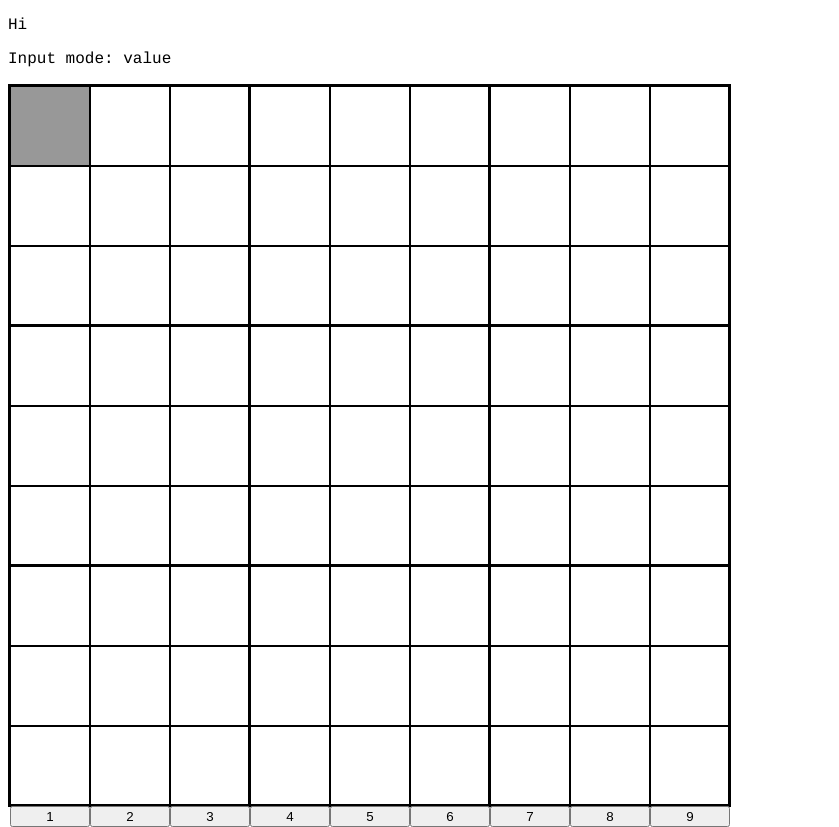
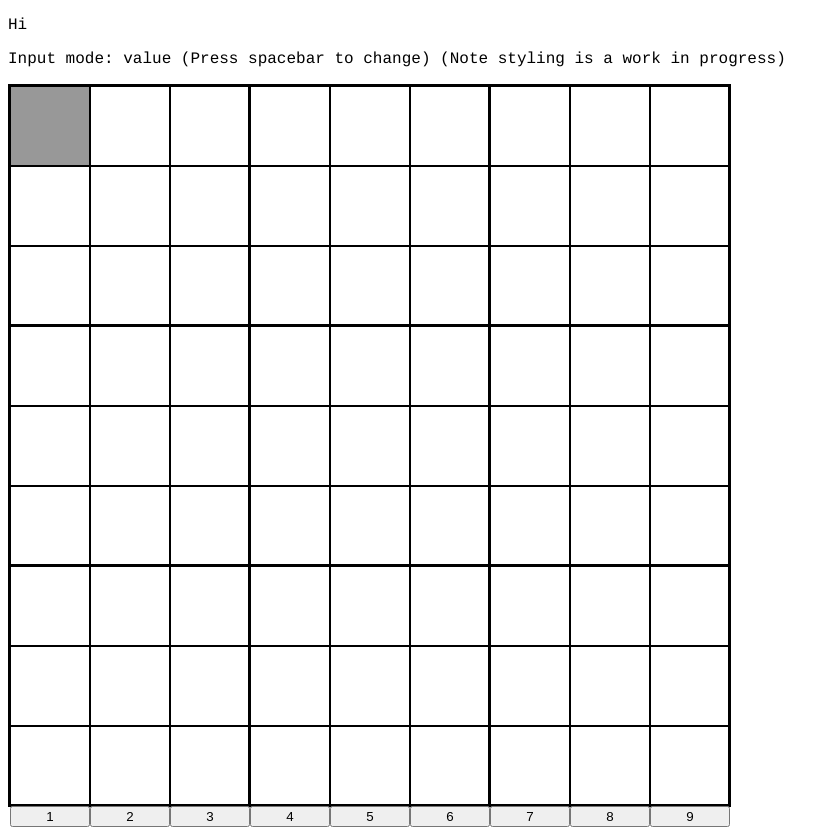
Before and after one commit to j97b/react-sudoku, a React (Create React App) app: page / in a window 1280 px wide. Shown: the whole page, without its empty margins (0-839 px from the left). Built offline with nearby package versions, Linux system fonts and the light colour scheme.

Commit message:
adding instructions for input mode change

```diff
--- a/src/components/Board.jsx
+++ b/src/components/Board.jsx
@@ -94,7 +94,10 @@ const Board = () => {
 
 	return (
 		<>
-			<p>Input mode: {inputMode}</p>
+			<p>
+				Input mode: {inputMode} (Press spacebar to change) (Note styling is a
+				work in progress)
+			</p>
 			<div className='board' onKeyDown={handleKeyDown} tabIndex='0'>
 				{board.map((row, rowIdx) => {
 					return row.map((cell, colIdx) => {
```
